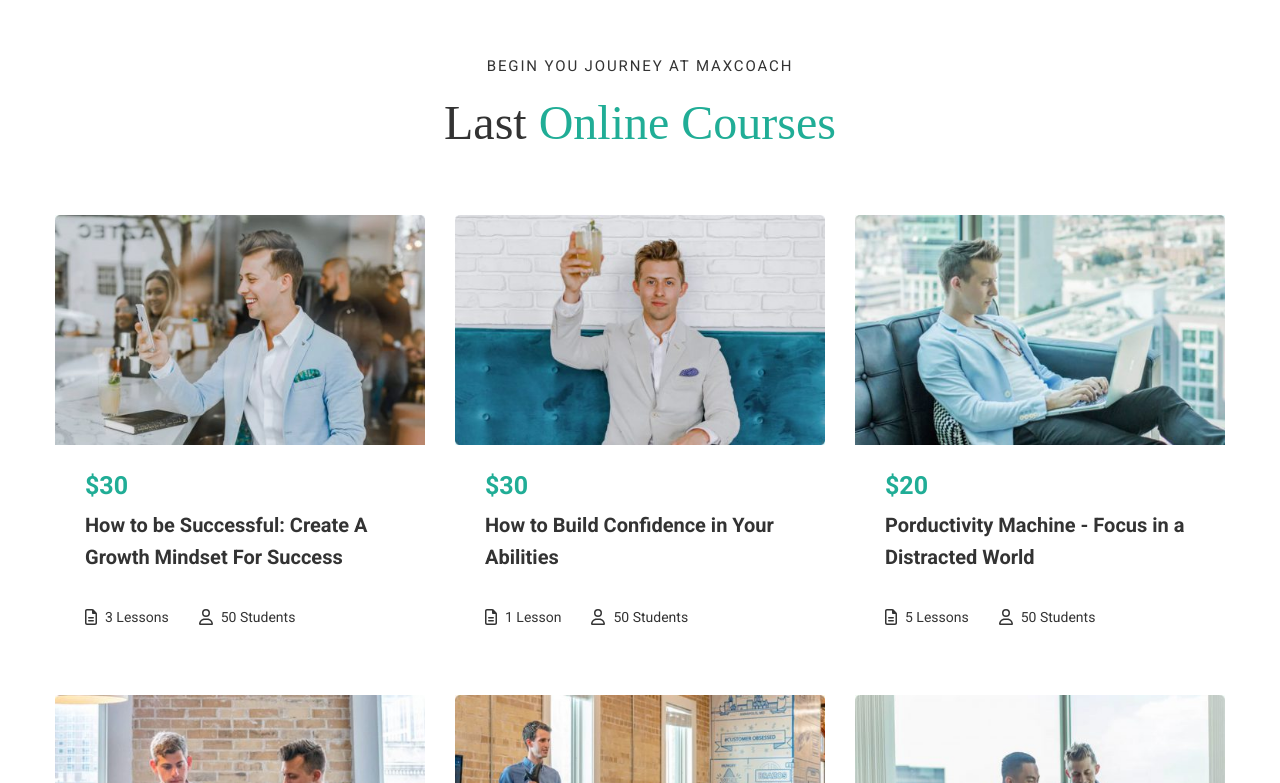
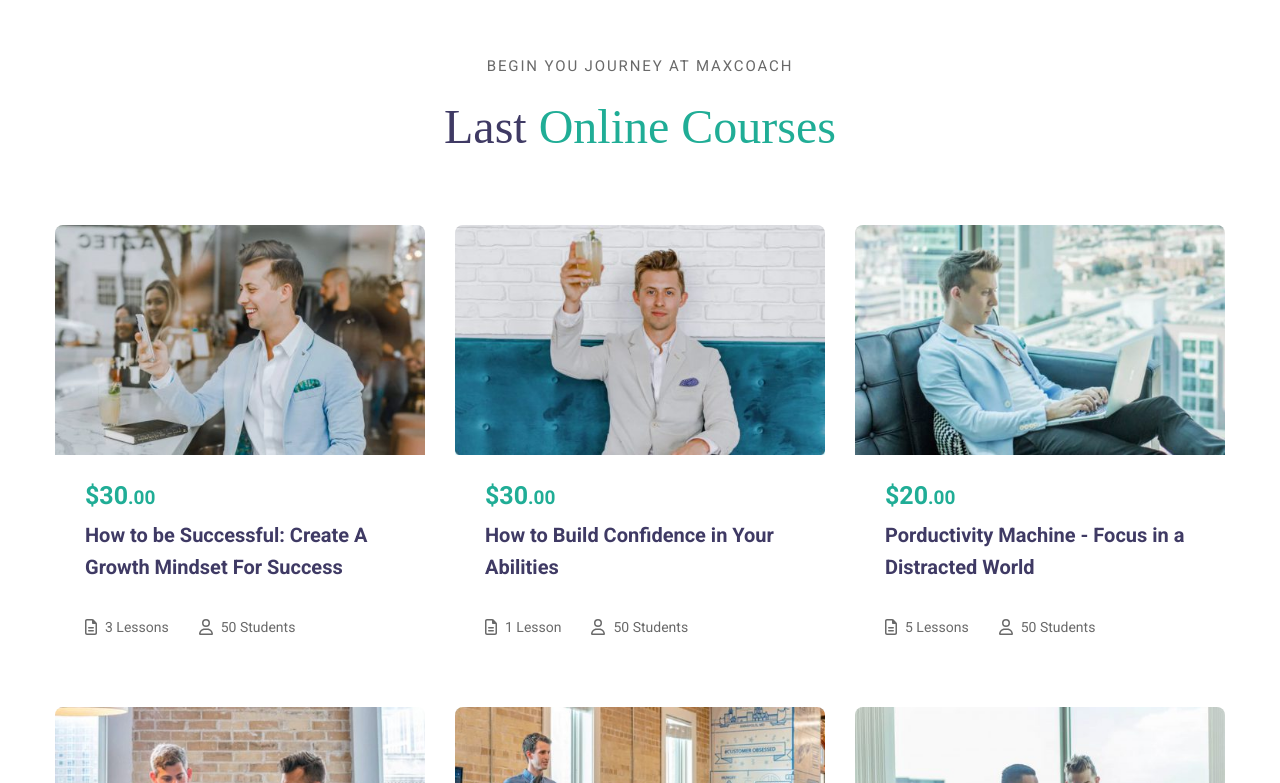
Before and after one commit to MaryChiodelli/proj-html-vuejs, a Vue app: page / in a window 1280 px wide. Shown: the part 2017-2800 px from the top of the page. Built offline with nearby package versions, Linux system fonts and the light colour scheme.

Commit message:
minor css changes in courses section

```diff
--- a/src/components/ButtonComponent.vue
+++ b/src/components/ButtonComponent.vue
@@ -28,6 +28,10 @@ export default {
   color: #fff;
   text-align: center;
 
+  & * {
+    vertical-align: middle;
+  }
+
   .button-label {
     display: inline-block;
     line-height: 52px;
@@ -38,5 +42,9 @@ export default {
   .button-icon {
     margin-left: 12px;
   }
+
+  &:hover {
+    background-color: $brand-color;
+  }
 }
 </style>
--- a/src/components/CourseCard.vue
+++ b/src/components/CourseCard.vue
@@ -4,7 +4,9 @@
       <img :src="info.img" :alt="info.title">
     </div>
     <div class="card-content">
-      <div class="price">${{ info.price }}</div>
+      <div class="price">
+        $<span class="euro">{{ price.euro }}</span><span class="cents">.{{ price.cents }}</span>
+      </div>
       <h3 class="title">{{ info.title }}</h3>
       <ul class="list-inline">
         <li>
@@ -26,6 +28,15 @@ export default {
   name: 'CourseCard',
   props: {
     info: Object
+  },
+  computed: {
+    price() {
+      const price = this.info.price.split('.');
+      return {
+        euro: price[0],
+        cents: price[1]
+      };
+    }
   }
 }
 </script>
@@ -33,9 +44,23 @@ export default {
 <style lang="scss" scoped>
 @import '../style/variables';
 
+  .card {
+    min-height: 452px;
+    border-radius: 0.5rem;
+    overflow: hidden;
+
+    &:hover {
+      box-shadow: 0 14px 59px rgba(0, 0, 0, 0.12);
+
+      img {
+        transform: scale(1.1);
+      }
+    }
+
     .card-image {
       width: 100%;
       height: 230px;
+      overflow: hidden;
 
       img {
         width: 100%;
@@ -52,6 +77,10 @@ export default {
         color: $primary-color;
         font-size: 25px;
         font-weight: 700;
+
+        .cents {
+          font-size: 19px;
+        }
       }
 
       .title {
@@ -59,12 +88,14 @@ export default {
         font-size: 20px;
         font-weight: 700;
         line-height: 160%;
+        color: $brand-color;
       }
 
       .list-inline {
         display: flex;
         align-items: center;
         gap: 30px;
+        color: $light-gray;
 
         & * {
           vertical-align: middle;
@@ -78,4 +109,5 @@ export default {
         }
       }
     }
+  }
 </style>
--- a/src/components/CoursesSection.vue
+++ b/src/components/CoursesSection.vue
@@ -40,21 +40,20 @@ export default {
 @import '../style/variables.scss';
 
   .courses-header {
-    padding: 60px 0 65px;
+    padding: 60px 0 66px;
     text-align: center;
 
     .detail {
       margin-bottom: 20px;
+      color: $light-gray;
     }
 
     .title {
       font-size: 48px;
       font-family: $display-font;
       font-weight: 400;
-    }
-
-    .hilight {
-      color: $primary-color;
+      line-height: 64px;
+      color: $brand-color;
     }
   }
 
@@ -64,14 +63,13 @@ export default {
     }
     .col {
       width: calc(100% / 3);
-      min-height: 450px;
       padding: 0 15px;
       margin-bottom: 30px;
     }
   }
 
   .courses-footer {
-    padding: 12px 0;
+    padding: 7px 0 41px;
     text-align: center;
 
     .btn {
--- a/src/maxcoach.js
+++ b/src/maxcoach.js
@@ -1,42 +1,42 @@
 const courses = [
   {
     img: require('./assets/motivation-course-06-480x298.jpg'),
-    price: 30.00,
+    price: '30.00',
     title: 'How to be Successful: Create A Growth Mindset For Success',
     lessons: 3,
     students: 50
   },
   {
     img: require('./assets/motivation-course-05-480x298.jpg'),
-    price: 30.00,
+    price: '30.00',
     title: 'How to Build Confidence in Your Abilities',
     lessons: 1,
     students: 50
   },
   {
     img: require('./assets/motivation-course-04-480x298.jpg'),
-    price: 20.00,
+    price: '20.00',
     title: 'Porductivity Machine - Focus in a Distracted World',
     lessons: 5,
     students: 50
   },
   {
     img: require('./assets/motivation-course-03-480x298.jpg'),
-    price: 20.00,
+    price: '20.00',
     title: 'Effective Time Managment Mastery - Complete Guide',
     lessons: 18,
     students: 50
   },
   {
     img: require('./assets/motivation-course-02-480x298.jpg'),
-    price: 25.99,
+    price: '25.99',
     title: 'Body Language Secrets for Entrepreneurs',
     lessons: 19,
     students: 50
   },
   {
     img: require('./assets/motivation-course-01-480x298.jpg'),
-    price: 19.99,
+    price: '19.99',
     title: 'Management Skills: The Science of Leadership',
     lessons: 17,
     students: 50
--- a/src/style/_variables.scss
+++ b/src/style/_variables.scss
@@ -1,5 +1,7 @@
 $primary-color: #20AD96;
 $body-color: #333;
+$brand-color: #3F3A64;
+$light-gray: #696969;
 
 $display-font: 'Playfair Display', serif;
 $text-font: 'Roboto', sans-serif;
--- a/src/style/general.scss
+++ b/src/style/general.scss
@@ -42,3 +42,7 @@ a {
   text-transform: uppercase;
   letter-spacing: 0.125em;
 }
+
+.hilight {
+  color: $primary-color;
+}
```
Lines whose indentation alone changed are shown as unchanged.
